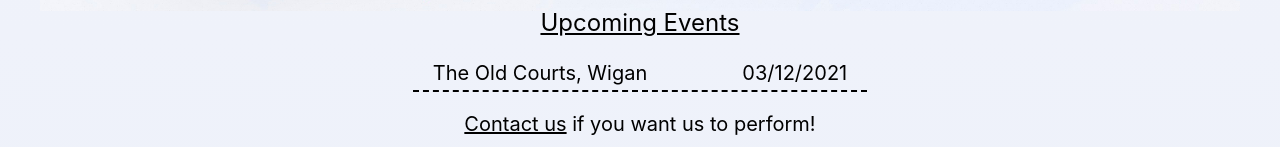
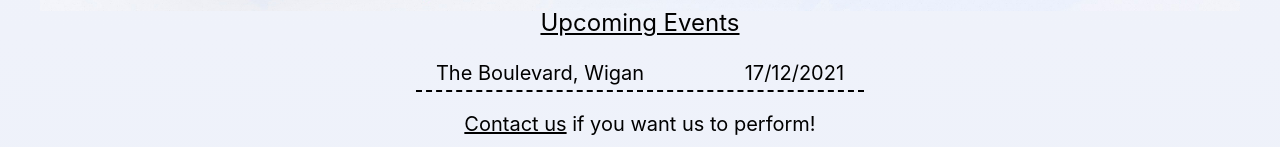
Before and after one commit to ajfos/stetsons-nextjs, a Next.js app: page / in a window 1280 px wide. Shown: the part 524-671 px from the top of the page. Built offline with nearby package versions, Linux system fonts and the light colour scheme.

Commit message:
Update index.js

```diff
--- a/pages/index.js
+++ b/pages/index.js
@@ -57,7 +57,7 @@
         </div>
 
         {/* todo use songkick api, there is a key in inbox */}
-        <GigList gigs={[{location: "The Old Courts, Wigan", date: "03/12/2021", link: "https://www.theoldcourts.com/shows/flash-a-tribute-to-queen/", linkText: "Event Info/Tickets"}]} />
+        <GigList gigs={[{location: "The Boulevard, Wigan", date: "17/12/2021", link: "https://www.boulevard-wigan.co.uk/events/afternoon-people-wild-signs-shackites-1", linkText: "Event Info/Tickets"}]} />
 
         <div className={styles.latestUpdate}>
             <div className={styles.latestUpdateText}>Until then, here's our latest video!</div>
```
